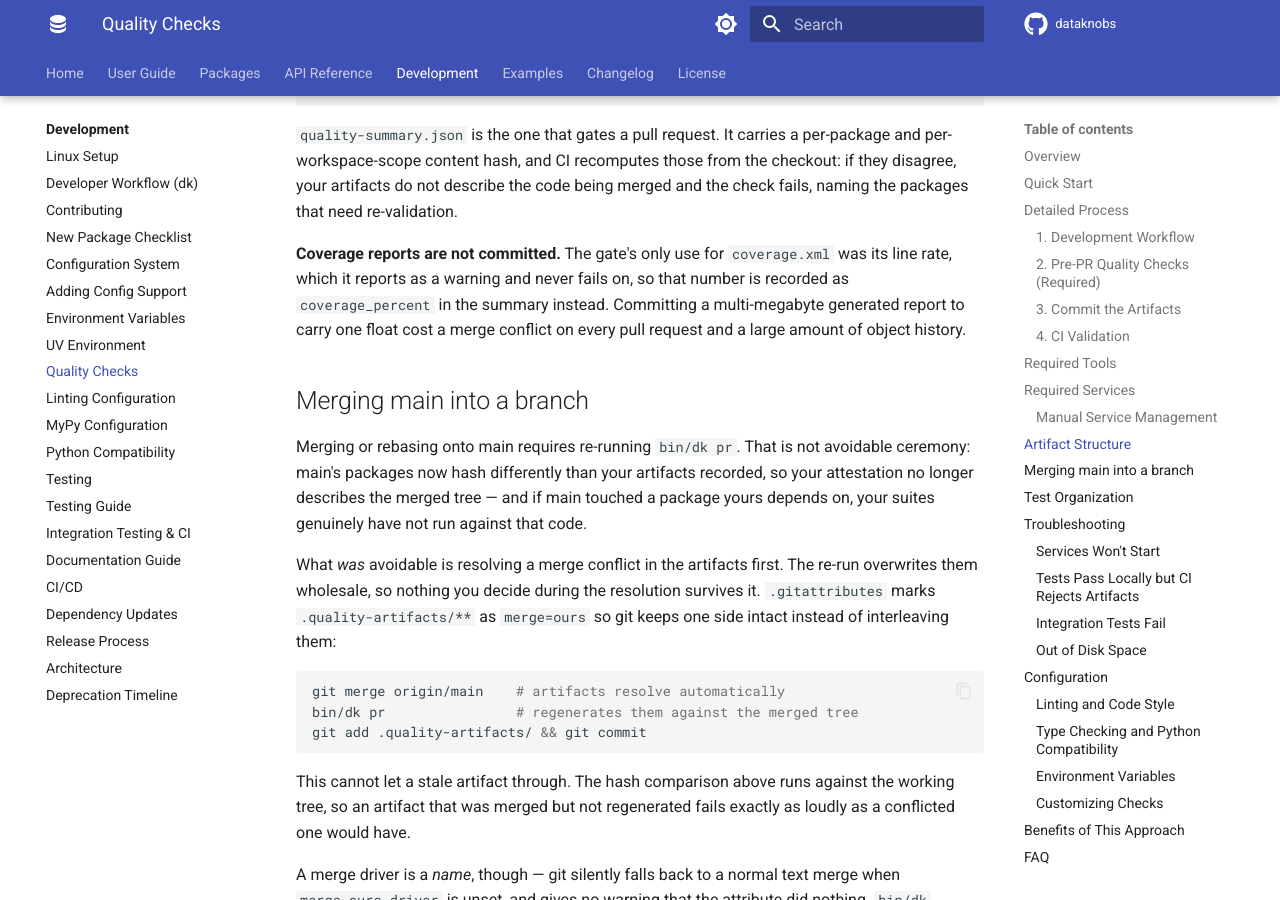
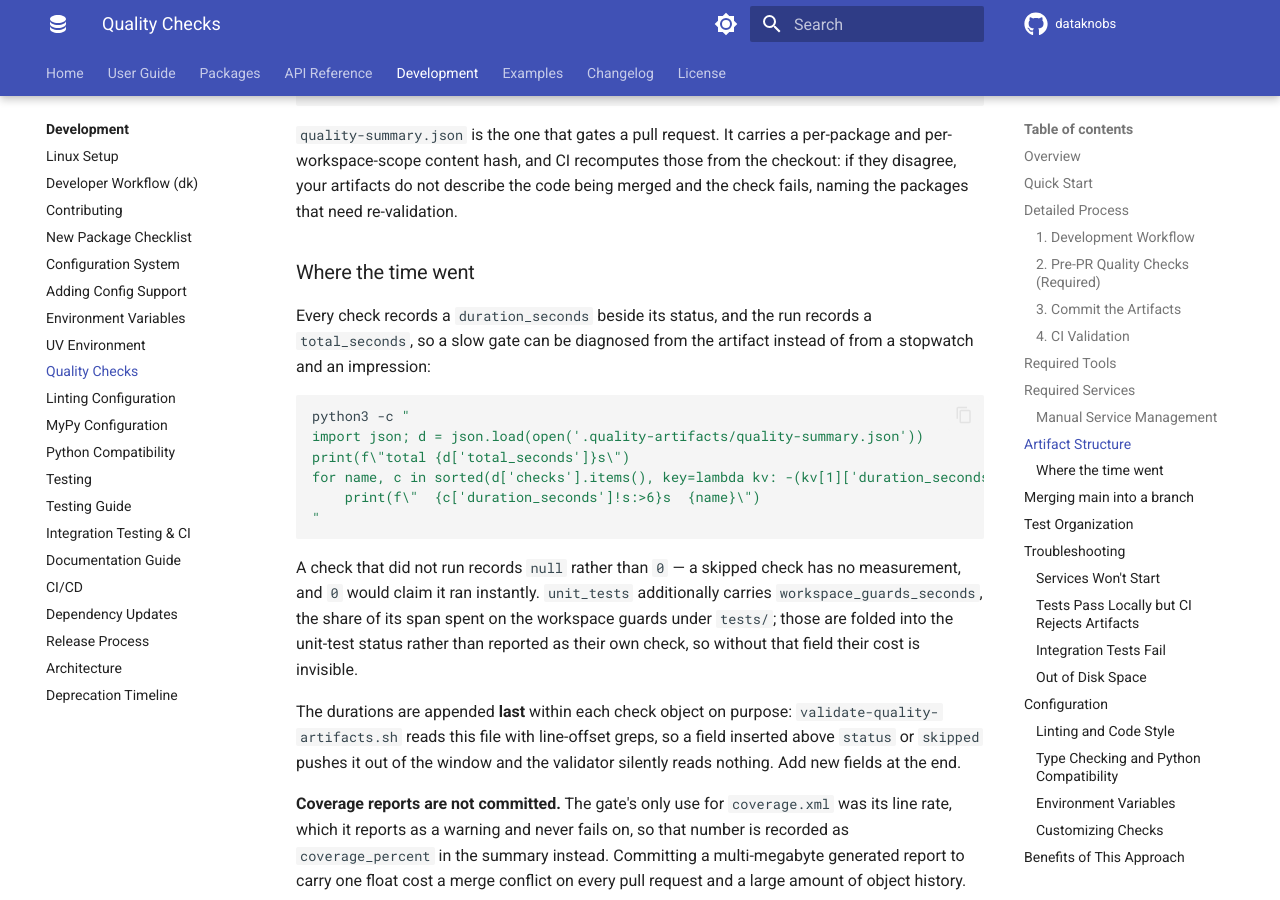
Before and after one commit to KBS-Labs/dataknobs, an MkDocs documentation site: the page built from docs/development/quality-checks.md, in a window 1280 px wide and 900 px high, scrolled down 4388 px. Built offline with MkDocs 1.6.1 and Material for MkDocs 9.7.7, drawn with Linux system fonts in a browser that asks for light colours; comment, search, counter and statistics services are not loaded.

Commit message:
feat(gate): record how long each quality check takes
The gate reported which checks passed and nothing about what they cost, so
"the quality run is slow" could only be answered with a stopwatch and an
impression — and an expensive check was indistinguishable from one that
merely feels slow. Each entry in quality-summary.json now carries a
duration_seconds beside its status, and the run carries a total_seconds.

A check that did not run records null rather than 0. Zero is a measurement
and a skipped check has none; two of the entries carry no "skipped" field
at all, so a 0 there would be indistinguishable from a check that ran
instantly.

unit_tests additionally carries workspace_guards_seconds. The guards under
tests/ are folded into the unit-test status rather than reported as their
own check, so without that field the cost of the suite that checks the gate
itself is invisible inside the number for the suites that check the code.

The three documentation checks are timed inside docs-checks.sh rather than
around it. The gate invokes that script once for all three, so measuring at
the call site could only ever have produced one number to spread across
three entries. Its status file grows from name->exit_code to
name->{exit_code, duration_seconds}; it is not committed and has exactly
one reader, which parses it with python and fails closed on any shape it
does not recognise — including the previous one, so a stale file reports
three failures rather than three passes with invented durations.

Durations are appended last within each check object, which is load-bearing
and enforced by nothing: validate-quality-artifacts.sh reads this file with
line-offset greps, so a field inserted above "status" or "skipped" pushes
it out of the window and the validator silently reads nothing. Confirmed by
moving one field up a line and watching the skipped lookup return empty.
The constraint is recorded at the emission site and in the docs. Parsing
that file as JSON would remove it, which is the real fix and belongs in its
own change rather than riding along with an observability field. Tracked.

No new guard test. A wrong duration fails nothing, hides nothing, and is
self-evident on read — the failure mode a guard exists to catch is absent
here, and adding one would spend the reviewer's attention where there is no
defect to find.

Co-Authored-By: Claude Opus 5 (1M context) <noreply@anthropic.com>

````diff
--- a/docs/development/quality-checks.md
+++ b/docs/development/quality-checks.md
@@ -193,6 +193,33 @@ committed — the rest are local output for your own inspection:
 per-package and per-workspace-scope content hash, and CI recomputes those from
 the checkout: if they disagree, your artifacts do not describe the code being
 merged and the check fails, naming the packages that need re-validation.
+
+### Where the time went
+
+Every check records a `duration_seconds` beside its status, and the run records
+a `total_seconds`, so a slow gate can be diagnosed from the artifact instead of
+from a stopwatch and an impression:
+
+```bash
+python3 -c "
+import json; d = json.load(open('.quality-artifacts/quality-summary.json'))
+print(f\"total {d['total_seconds']}s\")
+for name, c in sorted(d['checks'].items(), key=lambda kv: -(kv[1]['duration_seconds'] or 0)):
+    print(f\"  {c['duration_seconds']!s:>6}s  {name}\")
+"
+```
+
+A check that did not run records `null` rather than `0` — a skipped check has no
+measurement, and `0` would claim it ran instantly. `unit_tests` additionally
+carries `workspace_guards_seconds`, the share of its span spent on the
+workspace guards under `tests/`; those are folded into the unit-test status
+rather than reported as their own check, so without that field their cost is
+invisible.
+
+The durations are appended **last** within each check object on purpose:
+`validate-quality-artifacts.sh` reads this file with line-offset greps, so a
+field inserted above `status` or `skipped` pushes it out of the window and the
+validator silently reads nothing. Add new fields at the end.
 
 **Coverage reports are not committed.** The gate's only use for `coverage.xml`
 was its line rate, which it reports as a warning and never fails on, so that
````
Also changed, not shown: 2 other files.
